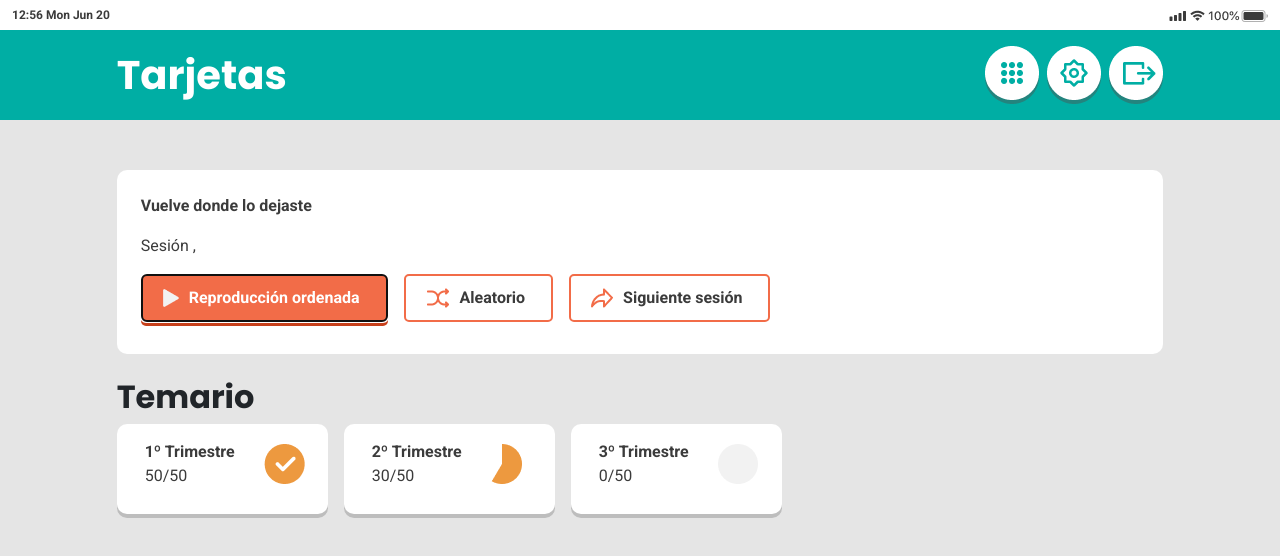
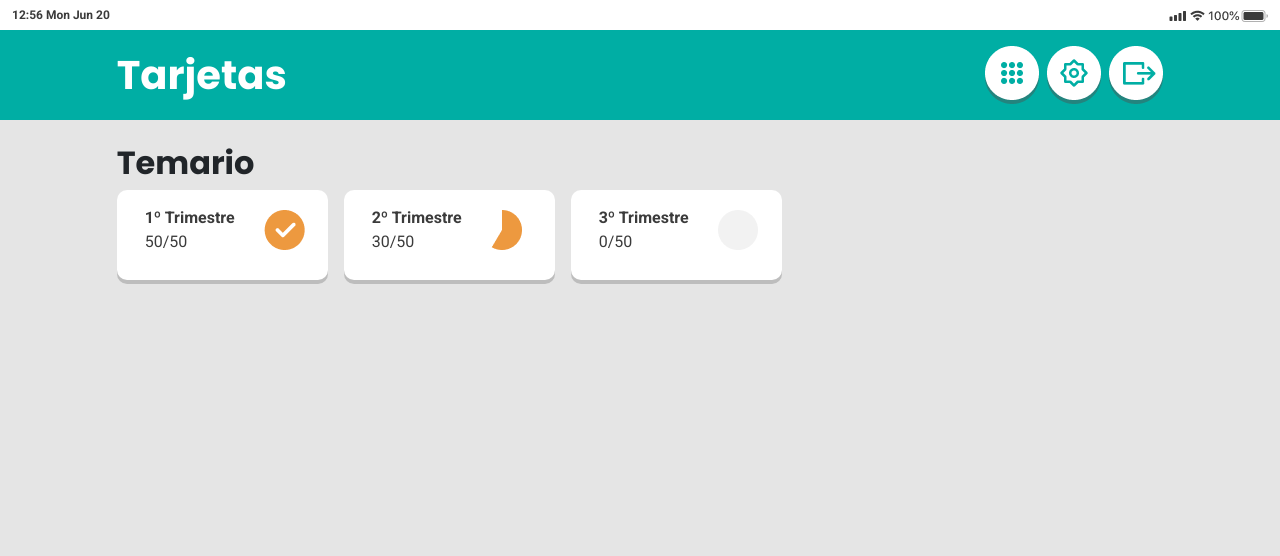
Before and after one commit to recasmir/tekmanApp, an Angular app: page / in a window 1280 px wide. Shown: the top 556 px of the page. Built offline with nearby package versions, Linux system fonts and the light colour scheme.

Commit message:
updated readme and modified catch up on home page

```diff
--- a/src/app/pages/home/home.component.html
+++ b/src/app/pages/home/home.component.html
@@ -1,8 +1,7 @@
 <app-cards></app-cards>
 <div class="container-fluid d-flex align-items-center flex-column">
-  <div class="col-10 catch-up p-4">
+  <div *ngIf="showCatchUp" class="col-10 catch-up p-4">
     <p><strong>Vuelve donde lo dejaste</strong></p>
-    <!-- <p>2º Trimestre - Sesión 25, Odinales, Fracciones y Decimales</p> -->
     <p>{{currentSession.quarter}} Sesión {{currentSession.id}}, {{currentSession.subject}}</p>
     <div class="d-flex">
       <button  (click)="playSession()"
--- a/src/app/pages/home/home.component.ts
+++ b/src/app/pages/home/home.component.ts
@@ -10,13 +10,14 @@ import { Sessions } from 'src/app/models/sessions.interface';
 export class HomeComponent implements OnInit {
 
   currentSession: Sessions;
+  showCatchUp: boolean = true;
   showPlay!: boolean;
   showShuffle!: boolean;
   showNext!: boolean;
 
   constructor(private router: Router) {
     this.currentSession = JSON.parse(localStorage.getItem('Current_Session')!) || {};
-    console.log(this.currentSession);
+    if(localStorage.getItem('Current_Session') == null) this.showCatchUp = false;
    }
 
   ngOnInit(): void {
```
Also changed, not shown: 1 other file (tests, documents, lock files or other folders).
